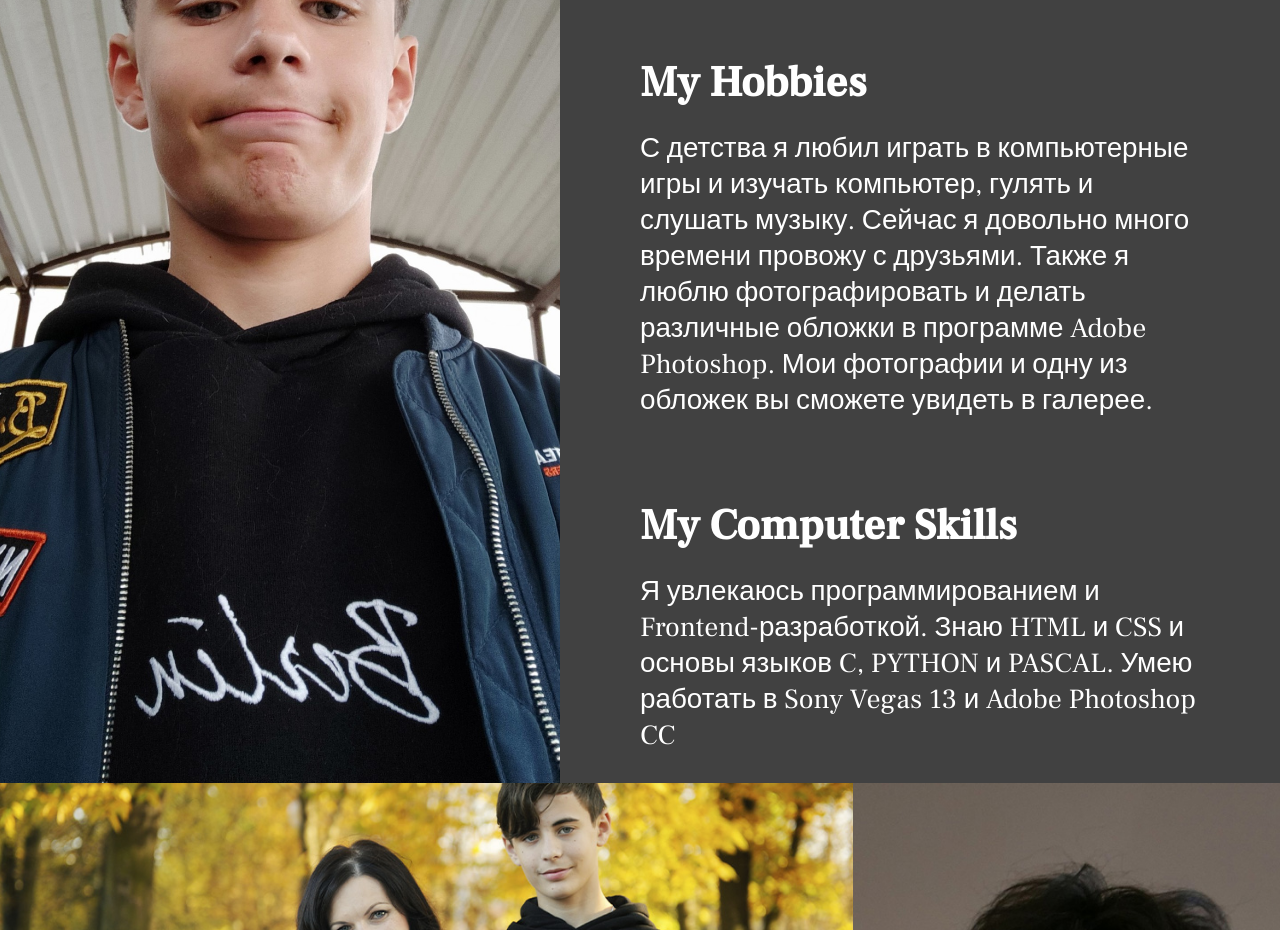
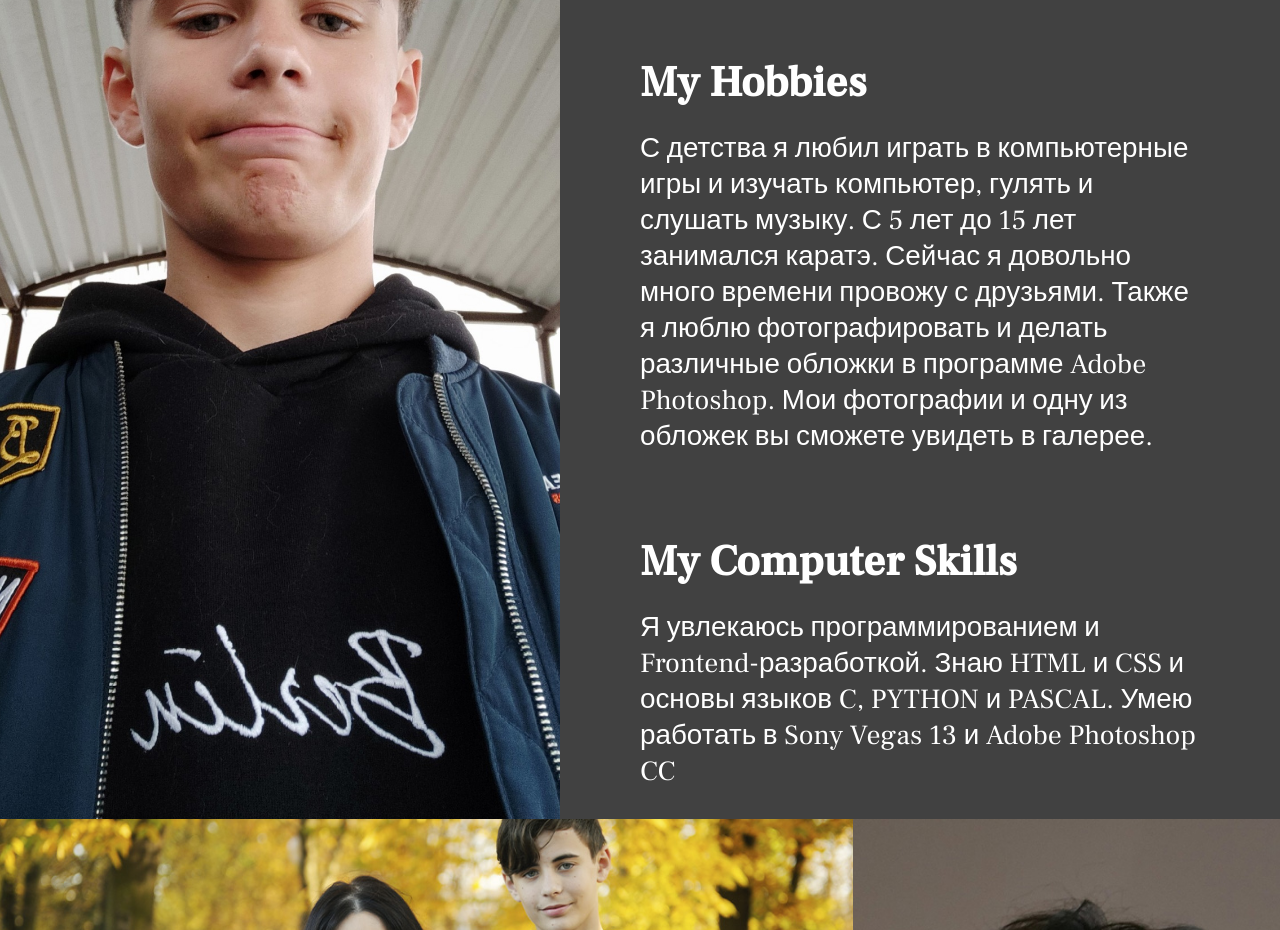
Before and after one commit to yungahaxal/myportfolio, a plain HTML site: page index.html in a window 1280 px wide. Shown: the part 1200-2130 px from the top of the page. Drawn offline with Linux system fonts and the light colour scheme.

Commit message:
Update index.html

```diff
--- a/index.html
+++ b/index.html
@@ -60,7 +60,7 @@
             <h3>My Hobbies</h3>
             <p>
               С детства я любил играть в компьютерные игры и изучать компьютер,
-              гулять и слушать музыку. Сейчас я довольно много времени провожу с
+              гулять и слушать музыку. С 5 лет до 15 лет занимался каратэ. Сейчас я довольно много времени провожу с
               друзьями. Также я люблю фотографировать и делать различные
               обложки в программе Adobe Photoshop. Мои фотографии и одну из
               обложек вы сможете увидеть в галерее.
```
